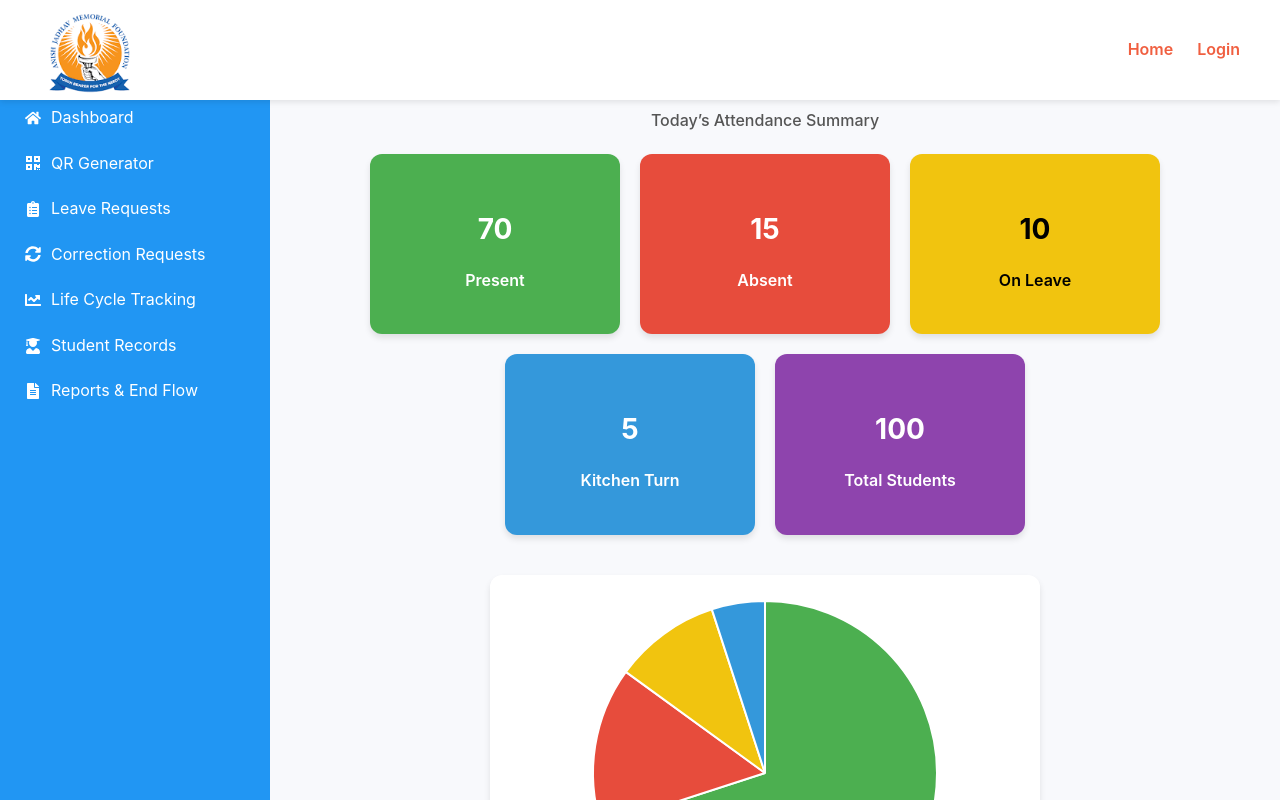
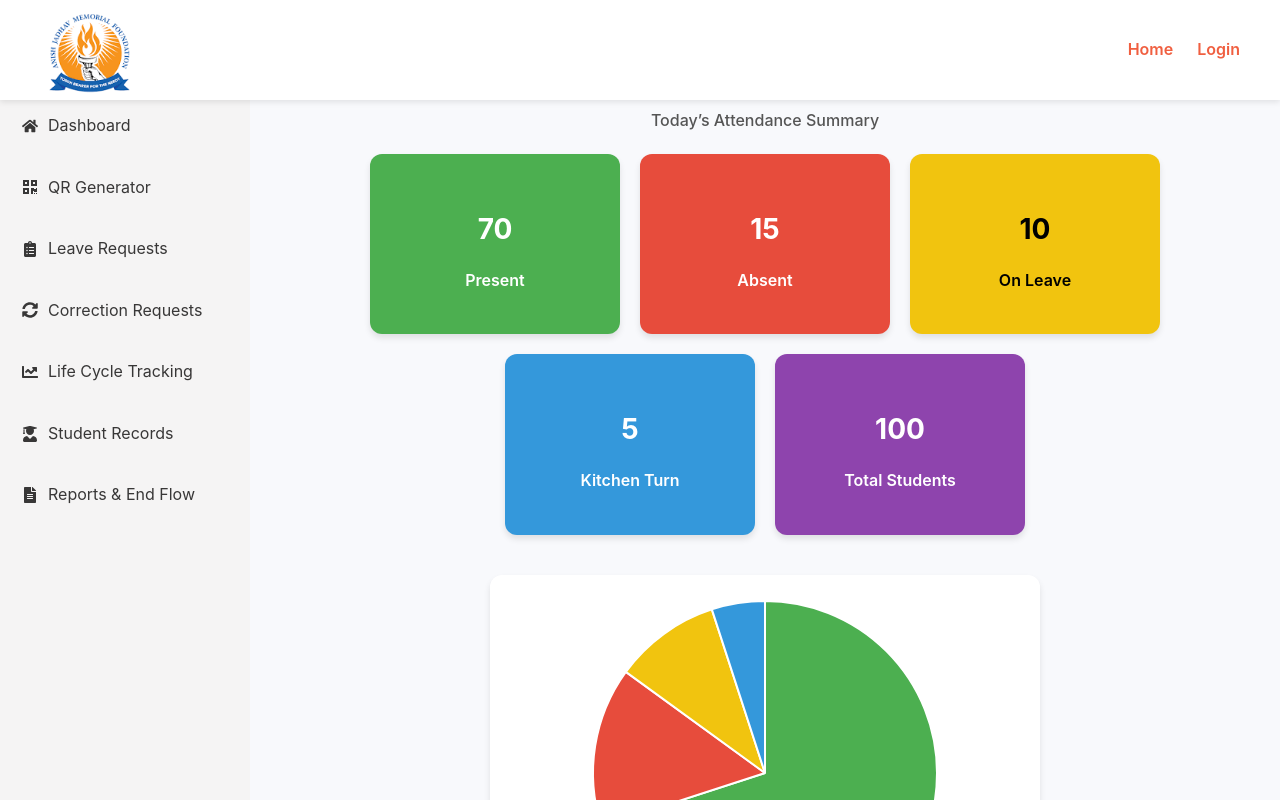
Before and after one commit to mahiawasthi23/attendance_frontend, a React (Vite) app: page /admin-dashboard in a window 1280 px wide. Built offline with nearby package versions, Linux system fonts and the light colour scheme.

Commit message:
improved the admindashboardsidebas css

```diff
--- a/src/AdminPages/AdminDashboardSidebar.css
+++ b/src/AdminPages/AdminDashboardSidebar.css
@@ -1,7 +1,7 @@
 .sidebar {
-  width: 230px;
-  background: #2196f3;
-  color: white;
+  width: 210px;
+  background: #f5f4f4;
+  color: rgb(56, 55, 55);
   height: 100vh;
   padding: 20px;
   position: fixed;
@@ -21,7 +21,7 @@
 .sidebar ul li {
   display: flex;
   align-items: center;
-  padding: 10px 5px;
+  padding: 18px 2px;
   font-size: 16px;
   cursor: pointer;
   transition: 0.3s;
@@ -32,6 +32,6 @@
 }
 
 .sidebar ul li:hover {
-  background: #1976d2;
+  background: #d2d3d3;
   border-radius: 8px;
 }
```
